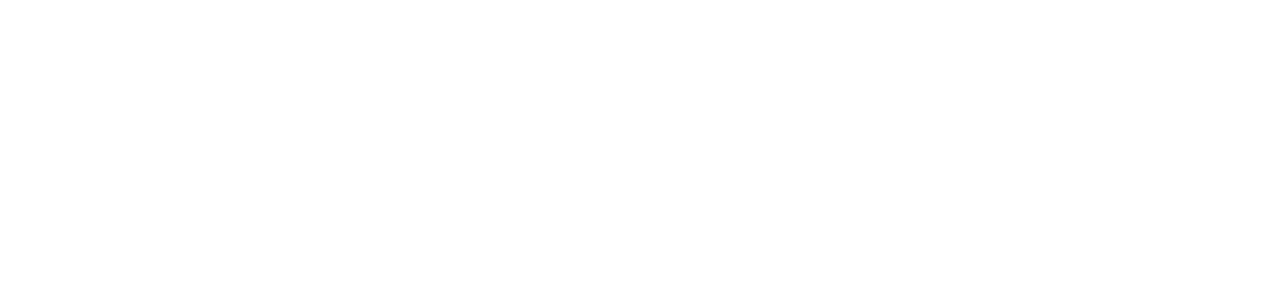
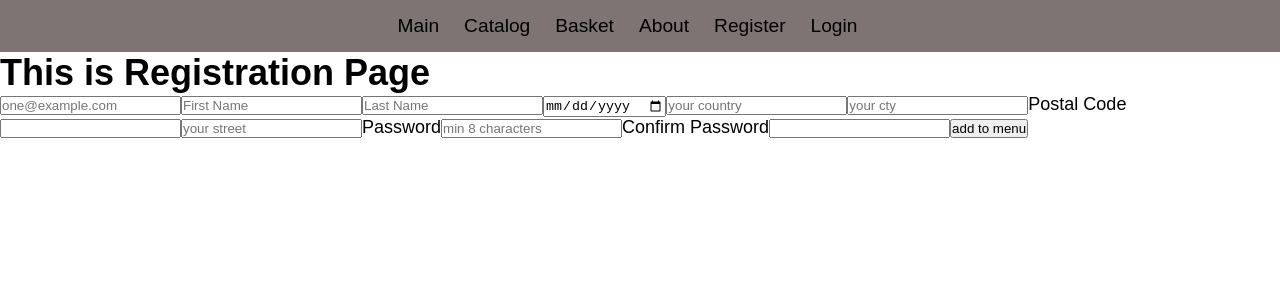
Before and after one commit to peregreenus/DEVS-eCommerce-App, a React app: page /signup in a window 1280 px wide. Before the commit this address had no page. Shown: the top 300 px of the page. Built offline with nearby package versions, Linux system fonts and the light colour scheme.

Commit message:
feat: create link in App.tsx to Signup page, add Header to sign up page

```diff
--- a/src/App.tsx
+++ b/src/App.tsx
@@ -1,6 +1,7 @@
 import React from 'react';
 import { BrowserRouter, Route, Routes } from 'react-router-dom';
 import Main from './view/pages/main';
+import Signup from './view/pages/Signup/signup';
 
 function App() {
   return (
@@ -8,6 +9,7 @@ function App() {
       <Routes>
         <Route path="/main" element={<Main />} />
         <Route path="/" element={<Main />} />
+        <Route path="/signup" element={<Signup />} />
       </Routes>
     </BrowserRouter>
   );
--- a/src/view/pages/Singup/singup.tsx
+++ b/src/view/pages/Signup/signup.tsx
@@ -1,9 +1,11 @@
 import React from 'react';
-import FormSingup from '../../components/singup/singup-form';
+import FormSingup from '../../components/signup/signup-form';
+import Header from '../../components/common/header/header';
 
 export default function Singup() {
   return (
     <div>
+      <Header />
       <h1>This is Registration Page</h1>
       <FormSingup />
     </div>
```
Also changed, not shown: src/view/components/signup/signup-form.css (added), src/view/components/signup/signup-form.tsx (renamed from src/view/components/singup/singup-form.tsx).
